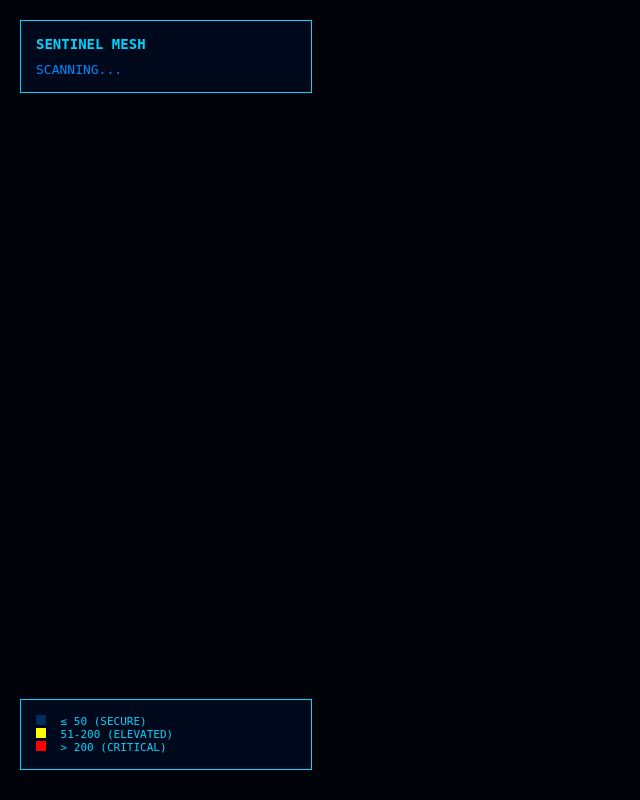
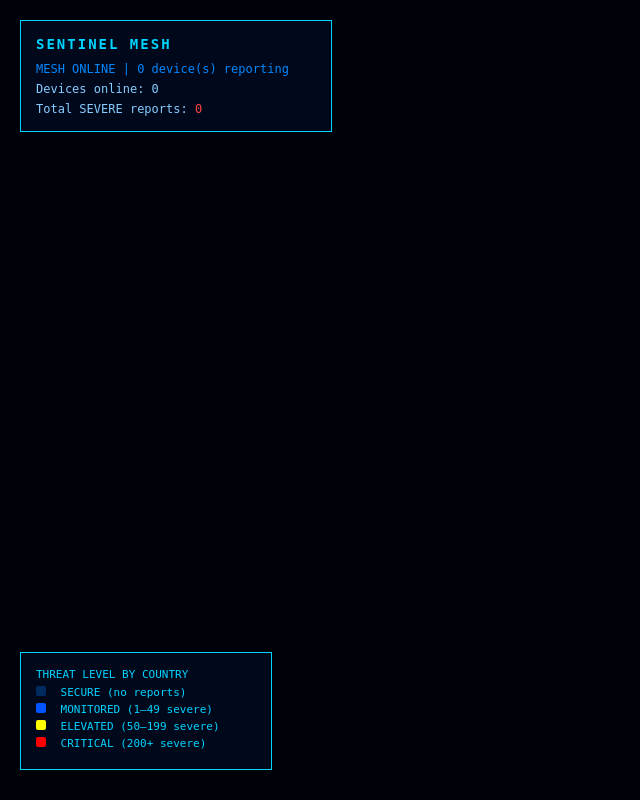
Before and after one commit to safiraaribmunawar-a11y/Sentinal-Web_Host, a Flask app: page / in a window 1280 px wide. Shown: the whole page, without its empty margins (0-640 px from the left). Run offline with Flask 3, Linux system fonts and the light colour scheme; data that the repository does not hold is empty.

Commit message:
Update dashboard.html

```diff
--- a/Sentinal_project/CloudServer/templates/dashboard.html
+++ b/Sentinal_project/CloudServer/templates/dashboard.html
@@ -7,62 +7,103 @@
         body, html { margin:0; padding:0; background:#00020a; overflow:hidden; }
         #map { height: 100vh; width: 100vw; background: #00020a; }
         .hud {
-            position: absolute; z-index: 1000; background: rgba(0,10,30,0.9);
+            position: absolute; z-index: 1000; background: rgba(0,10,30,0.92);
             border: 1px solid #00d4ff; padding: 15px; font-family: monospace;
-            color: #00d4ff; top: 20px; left: 20px; width: 260px;
+            color: #00d4ff; top: 20px; left: 20px; width: 280px;
         }
-        .legend { top: auto; bottom: 30px; left: 20px; font-size: 11px; }
-        .box { height: 10px; width: 10px; display: inline-block; margin-right: 8px; }
+        .legend { top: auto; bottom: 30px; left: 20px; font-size: 11px; width: 220px; }
+        .box { height: 10px; width: 10px; display: inline-block; margin-right: 8px; border-radius: 2px; }
+        .stat { margin-top: 6px; font-size: 12px; color: #88ccff; }
     </style>
 </head>
 <body>
     <div class="hud">
-        <h2 style="margin:0; font-size:14px;">SENTINEL MESH</h2>
-        <div id="status" style="margin-top:10px; color:#0088ff;">SCANNING...</div>
+        <h2 style="margin:0; font-size:14px; letter-spacing:2px;">SENTINEL MESH</h2>
+        <div id="status" style="margin-top:10px; color:#0088ff; font-size:12px;">SCANNING...</div>
+        <div class="stat">Devices online: <span id="stat-devices">0</span></div>
+        <div class="stat">Total SEVERE reports: <span id="stat-severe" style="color:#ff4444;">0</span></div>
     </div>
     <div class="hud legend">
-        <div><span class="box" style="background:#002b5e;"></span> &le; 50 (SECURE)</div>
-        <div><span class="box" style="background:#ffff00;"></span> 51-200 (ELEVATED)</div>
-        <div><span class="box" style="background:#ff0000;"></span> &gt; 200 (CRITICAL)</div>
+        <div style="margin-bottom:5px; color:#00d4ff; font-size:11px;">THREAT LEVEL BY COUNTRY</div>
+        <div style="margin:4px 0;"><span class="box" style="background:#002b5e;"></span> SECURE (no reports)</div>
+        <div style="margin:4px 0;"><span class="box" style="background:#0055ff;"></span> MONITORED (1–49 severe)</div>
+        <div style="margin:4px 0;"><span class="box" style="background:#ffff00;"></span> ELEVATED (50–199 severe)</div>
+        <div style="margin:4px 0;"><span class="box" style="background:#ff0000;"></span> CRITICAL (200+ severe)</div>
     </div>
     <div id="map"></div>
+
     <script src="https://unpkg.com/leaflet@1.9.4/dist/leaflet.js"></script>
     <script>
         const map = L.map('map', { zoomControl: false, attributionControl: false }).setView([20, 0], 2);
         let geojsonLayer;
-        let globalThreats = {};
+        let countryData = {};   // { "Bangladesh": { severe_count: 12, color: "blue" }, ... }
 
-        function getSectorColor(name) {
-            let val = globalThreats[name] || 0;
-            if (val > 200) return '#ff0000';
-            if (val > 50)  return '#ffff00';
-            return '#002b5e';
+        const colorMap = {
+            "red":    "#ff0000",
+            "yellow": "#ffff00",
+            "blue":   "#0055ff",
+            "green":  "#002b5e"
+        };
+
+        function getCountryColor(name) {
+            const info = countryData[name];
+            if (!info) return "#002b5e";  // secure default
+            return colorMap[info.color] || "#002b5e";
         }
 
         function sectorStyle(f) {
-            return { fillColor: getSectorColor(f.properties.name), weight: 1, color: '#00d4ff', fillOpacity: 0.8 };
+            const name = f.properties.name || f.properties.ADMIN || f.properties.NAME;
+            return {
+                fillColor:   getCountryColor(name),
+                weight:      1,
+                color:       "#00d4ff",
+                fillOpacity: 0.8
+            };
         }
 
+        // Load world GeoJSON
         fetch('https://raw.githubusercontent.com/datasets/geo-boundaries-world-110m/master/countries.geojson')
             .then(res => res.json())
-            .then(data => { geojsonLayer = L.geoJson(data, { style: sectorStyle }).addTo(map); });
+            .then(data => {
+                geojsonLayer = L.geoJson(data, {
+                    style: sectorStyle,
+                    onEachFeature: (feature, layer) => {
+                        const name = feature.properties.name || feature.properties.ADMIN;
+                        layer.on('mouseover', function() {
+                            const info = countryData[name];
+                            const count = info ? info.severe_count : 0;
+                            const color = info ? info.color.toUpperCase() : "SECURE";
+                            layer.bindTooltip(
+                                `<b>${name}</b><br>Severe reports: ${count}<br>Status: ${color}`,
+                                { sticky: true, className: 'leaflet-tooltip' }
+                            ).openTooltip();
+                        });
+                    }
+                }).addTo(map);
+            });
 
         async function updateMesh() {
             try {
                 const response = await fetch('/api/stats');
                 const data = await response.json();
-                let newThreats = {};
-                data.zones.forEach(z => {
-                    let country = "Unknown";
-                    if (z.lat > 20 && z.lat < 27 && z.lon > 88 && z.lon < 93) country = "Bangladesh";
-                    if (country !== "Unknown") newThreats[country] = Math.max(newThreats[country] || 0, z.magnitude);
-                });
-                globalThreats = newThreats;
+
+                // Update country colors
+                countryData = data.countries || {};
                 if (geojsonLayer) geojsonLayer.setStyle(sectorStyle);
-                document.getElementById('status').innerText = "MESH ONLINE | " + data.zones.length + " ACTIVE";
-            } catch(e) {}
+
+                // Update HUD
+                document.getElementById('status').innerText =
+                    "MESH ONLINE | " + (data.total_devices || 0) + " device(s) reporting";
+                document.getElementById('stat-devices').innerText = data.total_devices || 0;
+                document.getElementById('stat-severe').innerText  = data.total_severe  || 0;
+
+            } catch(e) {
+                document.getElementById('status').innerText = "CONNECTION LOST";
+            }
         }
+
         setInterval(updateMesh, 3000);
+        updateMesh();
     </script>
 </body>
 </html>
```
